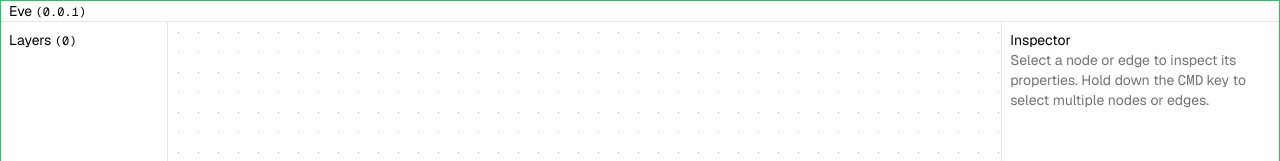
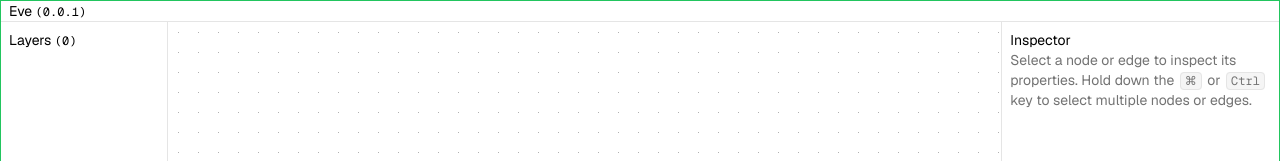
Before and after one commit to PwnFunction/eve, a Next.js app: page / in a window 1280 px wide. Shown: the top 161 px of the page. Built offline with nearby package versions, Linux system fonts and the light colour scheme.

Commit message:
feat: added kbd component

```diff
--- a/src/components/inspector.tsx
+++ b/src/components/inspector.tsx
@@ -9,6 +9,7 @@ import {
 } from "@xyflow/react";
 import { useCallback, useState } from "react";
 import { Input } from "./ui/input";
+import { Kbd } from "./ui/kbd";
 import { Label } from "./ui/label";
 
 export const Inspector = () => {
@@ -51,7 +52,7 @@ export const Inspector = () => {
       ) : (
         <p className="text-neutral-500">
           Select a node or edge to inspect its properties. Hold down the{" "}
-          <kbd>CMD</kbd> key to select multiple nodes or edges.
+          <Kbd>⌘</Kbd> or <Kbd>Ctrl</Kbd> key to select multiple nodes or edges.
         </p>
       )}
     </aside>
--- /dev/null
+++ b/src/components/ui/kbd.tsx
@@ -0,0 +1,8 @@
+export const Kbd = ({ children }: { children: React.ReactNode }) => {
+  return (
+    <kbd className="uppercas mx-0.5 rounded border border-neutral-200 bg-neutral-100 px-1 font-mono text-xs">
+      {children}
+    </kbd>
+  );
+};
+Kbd.displayName = "Kbd";
```
